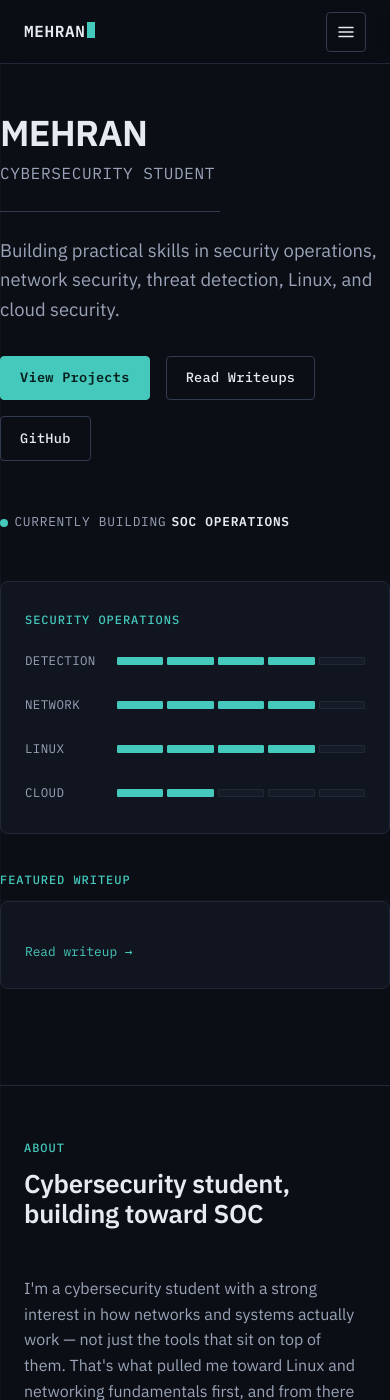
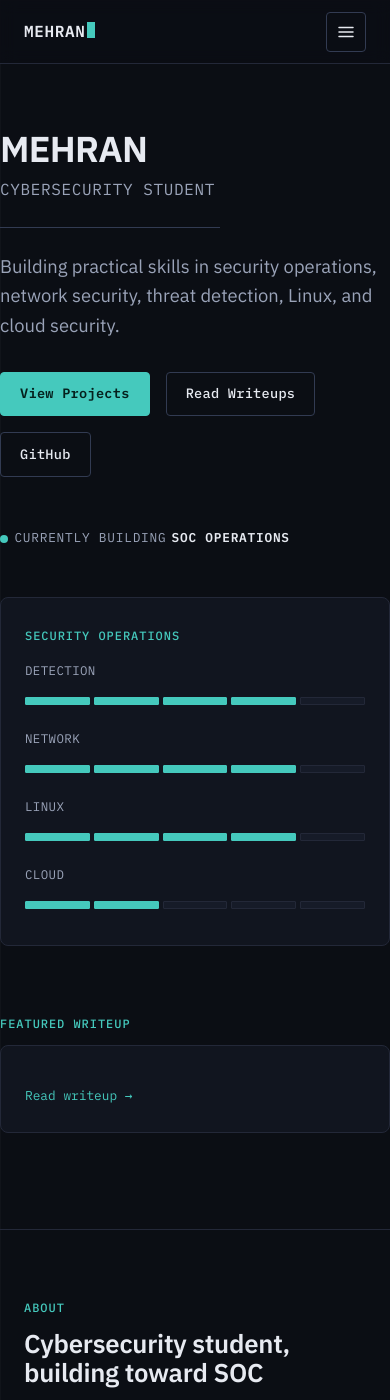
Before and after one commit to mehran-sec/mehran-sec.github.io, a Jekyll site: the page built from index.md, in a window 390 px wide and 1400 px high. Built offline with Jekyll 4.4.1, drawn with Linux system fonts in a browser that asks for light colours.

Commit message:
Fix Sass incompatible rem/vw units in responsive clamp

```diff
--- a/assets/css/main.scss
+++ b/assets/css/main.scss
@@ -2,32 +2,8 @@
 # Front matter required so Jekyll runs this through Sass. Don't remove.
 ---
 
-/* ==========================================================================
-   MEHRAN — SECURITY PORTFOLIO
-   Design system. Organized in sections rather than split into partials so
-   the whole system stays readable in one file. If this grows past ~800
-   lines, split into assets/css/_base.scss, _components.scss, etc. and
-   @import them here.
+/* MEHRAN — SECURITY PORTFOLIO */
 
-   Contents:
-   1. Tokens (color, type, spacing, radius, motion)
-   2. Reset & base
-   3. Typography
-   4. Layout primitives (container, section, grid background)
-   5. Buttons
-   6. Cards
-   7. Focus bar (signature dashboard component)
-   8. Navigation
-   9. Footer
-   10. Writeups / post content (code blocks, callouts, tables)
-   11. Utilities
-   12. Accessibility & motion
-   13. Responsive breakpoints
-   ========================================================================== */
-
-/* --------------------------------------------------------------------------
-   1. TOKENS
-   -------------------------------------------------------------------------- */
 :root {
   --bg: #0b0e14;
   --bg-elevated: #11151f;
@@ -79,8 +55,8 @@
 hr { border: none; border-top: 1px solid var(--border); margin: var(--space-5) 0; }
 
 h1, h2, h3, h4 { font-family: var(--font-display); font-weight: 600; line-height: 1.15; letter-spacing: -0.01em; margin: 0 0 var(--space-3); color: var(--text-primary); }
-h1 { font-size: clamp(2.25rem, 5vw + 1rem, 4rem); font-weight: 650; letter-spacing: -0.02em; }
-h2 { font-size: clamp(1.6rem, 2.5vw + 1rem, 2.25rem); }
+h1 { font-size: clamp(2.25rem, calc(5vw + 1rem), 4rem); font-weight: 650; letter-spacing: -0.02em; }
+h2 { font-size: clamp(1.6rem, calc(2.5vw + 1rem), 2.25rem); }
 h3 { font-size: 1.2rem; font-weight: 600; }
 p { margin: 0 0 var(--space-3); color: var(--text-secondary); }
 .lede { font-size: 1.15rem; color: var(--text-secondary); max-width: 60ch; }
@@ -173,18 +149,22 @@
 .status-dot { display: inline-block; width: 8px; height: 8px; border-radius: 50%; background: var(--accent); margin-right: 0.5em; }
 .visually-hidden { position: absolute; width: 1px; height: 1px; overflow: hidden; clip: rect(0, 0, 0, 0); white-space: nowrap; }
 .skip-link { position: absolute; top: -40px; left: var(--space-3); background: var(--accent); color: #05201d; padding: 0.6em 1em; border-radius: var(--radius-sm); z-index: 100; font-family: var(--font-mono); font-size: 0.85rem; }
-.skip-link:focus { top: var(--space-2); }
-:focus-visible { outline: 2px solid var(--accent); outline-offset: 2px; }
-@keyframes blink { 0%, 49% { opacity: 1; } 50%, 100% { opacity: 0; } }
-@media (prefers-reduced-motion: reduce) { html { scroll-behavior: auto; } * { animation-duration: 0.001ms !important; animation-iteration-count: 1 !important; transition-duration: 0.001ms !important; } }
-@media (max-width: 720px) {
-  .nav-list { display: none; position: fixed; inset: var(--header-height) 0 0 0; background: var(--bg); flex-direction: column; padding: var(--space-5) var(--space-4); gap: var(--space-4); }
-  .nav-list.is-open { display: flex; animation: menu-in var(--duration) var(--ease); }
-  .nav-list a { font-size: 1rem; }
+.skip-link:focus { top: 0; }
+
+@keyframes blink { 0%, 45% { opacity: 1; } 46%, 100% { opacity: 0; } }
+
+@media (max-width: 760px) {
   .nav-toggle { display: inline-flex; }
-  .section { padding: var(--space-6) 0; }
-  .hero { padding: var(--space-6) 0 var(--space-5); }
-  .hero__dashboard { max-width: none; }
-  .focus-row { grid-template-columns: 76px 1fr; }
+  .nav-list { display: none; position: absolute; top: var(--header-height); left: 0; right: 0; padding: var(--space-3) var(--space-4); background: var(--bg-elevated); border-bottom: 1px solid var(--border); flex-direction: column; gap: 0; }
+  .nav-list.is-open { display: flex; }
+  .nav-list li { padding: 0.75rem 0; border-bottom: 1px solid var(--border); }
+  .nav-list li:last-child { border-bottom: none; }
+  .hero { padding-top: var(--space-7); }
+  .section { padding: var(--space-7) 0; }
+  .focus-row { grid-template-columns: 1fr; gap: 0.25rem; }
 }
-@keyframes menu-in { from { opacity: 0; transform: translateY(-6px); } to { opacity: 1; transform: translateY(0); } }
+
+@media (prefers-reduced-motion: reduce) {
+  html { scroll-behavior: auto; }
+  *, *::before, *::after { animation-duration: 0.01ms !important; transition-duration: 0.01ms !important; }
+}
```
